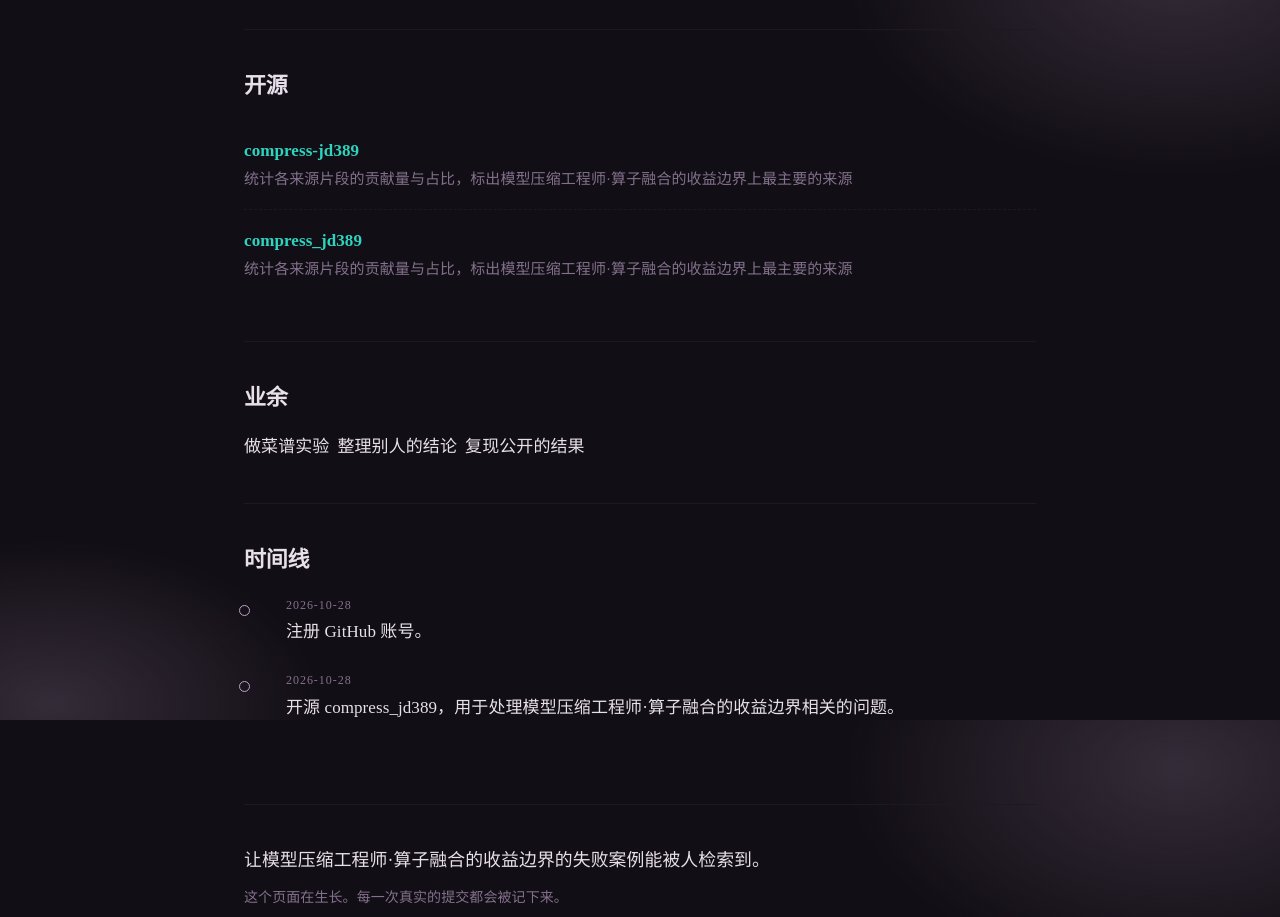
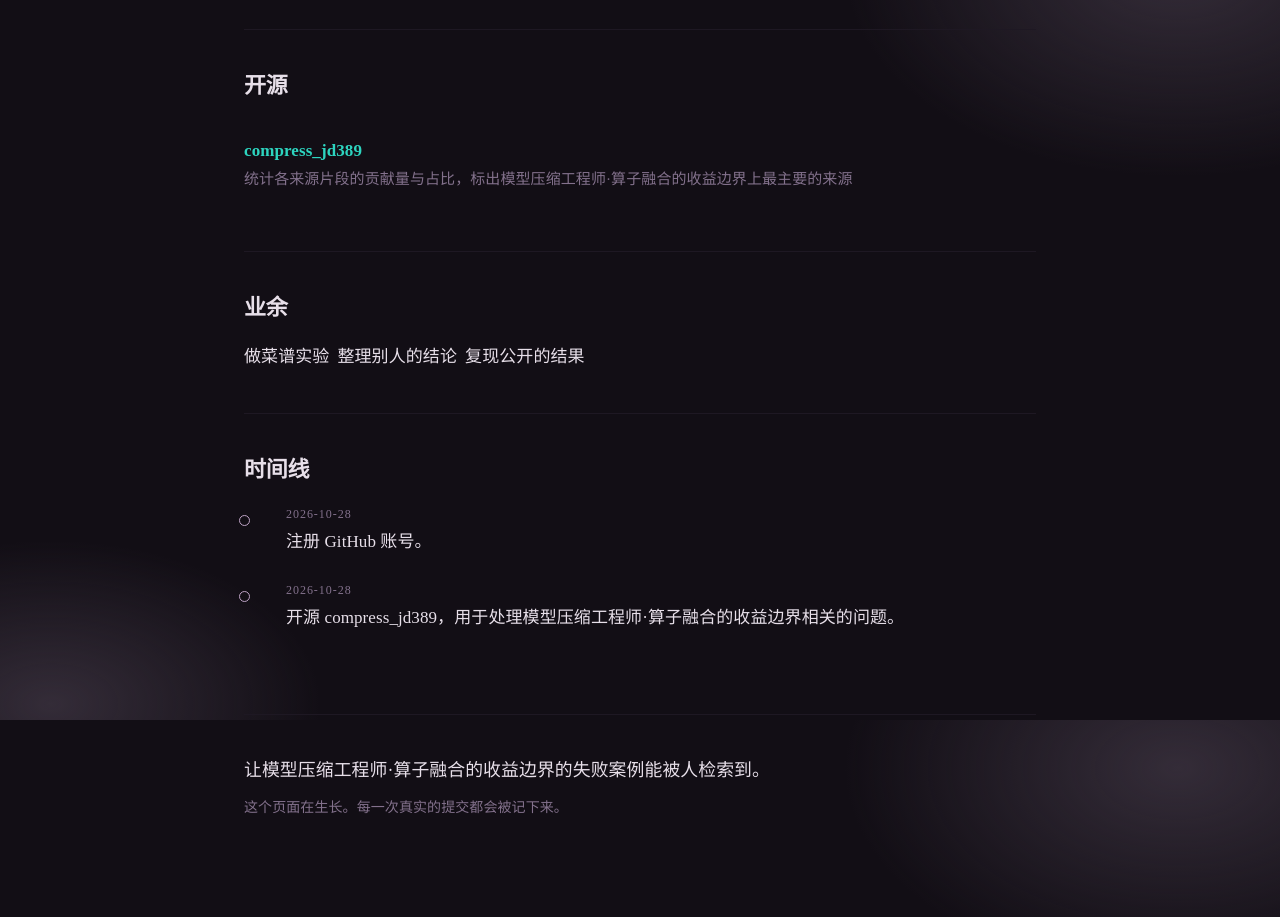
Before and after one commit to slipsvilie/slipsvilie.github.io, a plain HTML site: page index.html in a window 1280 px wide. Shown: the part 880-1797 px from the top of the page. Drawn offline with Linux system fonts and the light colour scheme.

Commit message:
fix: 更新个人站点

```diff
--- a/index.html
+++ b/index.html
@@ -102,9 +102,6 @@ background-image:repeating-linear-gradient(0deg, transparent 0 39px, #1e1823 39p
 <section id="work">
   <h2>开源</h2>
   <ul class="repos">
-    <li><div class="name"><a href="https://github.com/slipsvilie/compress-jd389" rel="noopener">compress-jd389</a></div>
-      <div class="desc">统计各来源片段的贡献量与占比，标出模型压缩工程师·算子融合的收益边界上最主要的来源</div>
-    </li>
     <li><div class="name"><a href="https://github.com/slipsvilie/compress_jd389" rel="noopener">compress_jd389</a></div>
       <div class="desc">统计各来源片段的贡献量与占比，标出模型压缩工程师·算子融合的收益边界上最主要的来源</div>
     </li>
```
